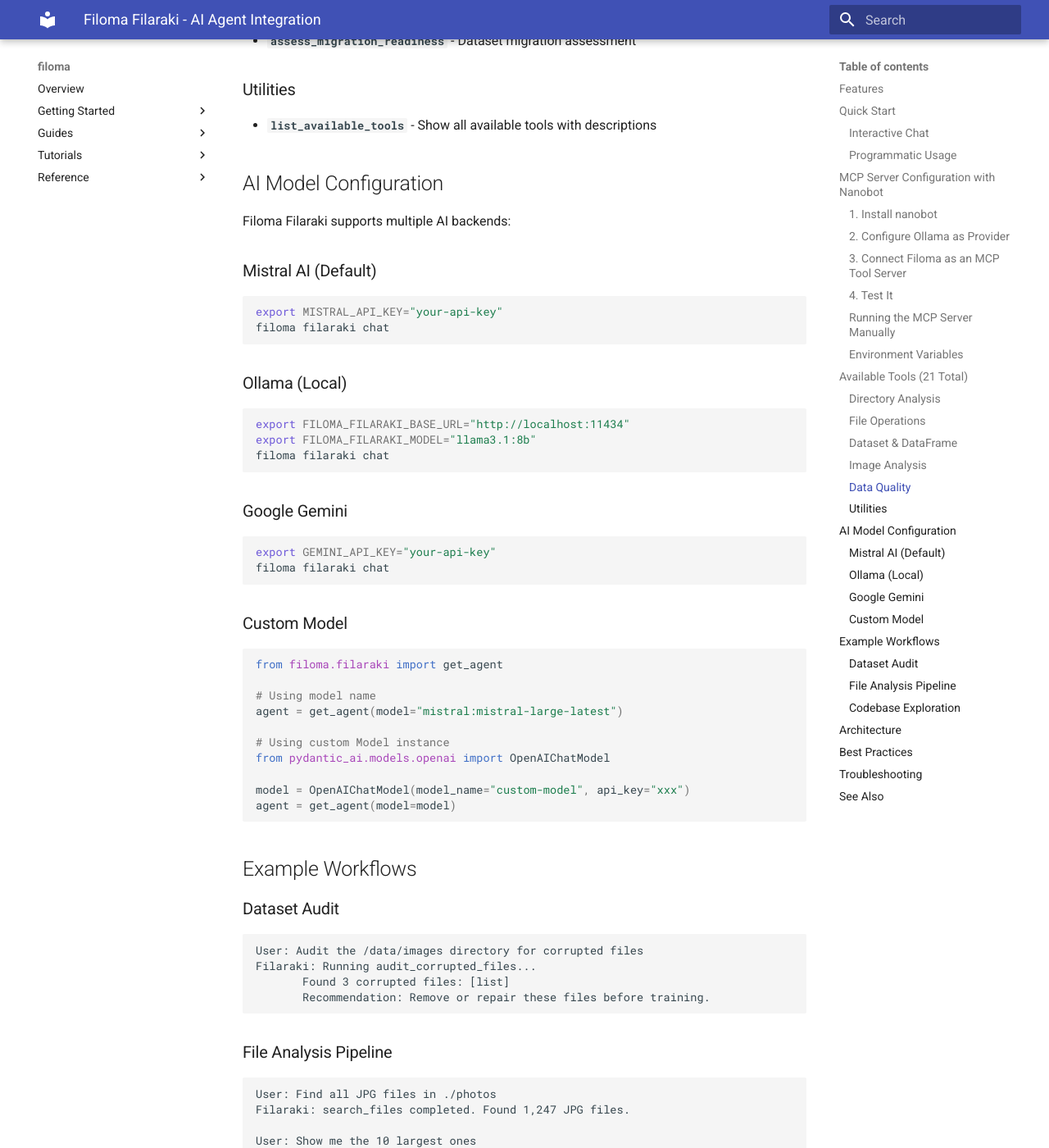
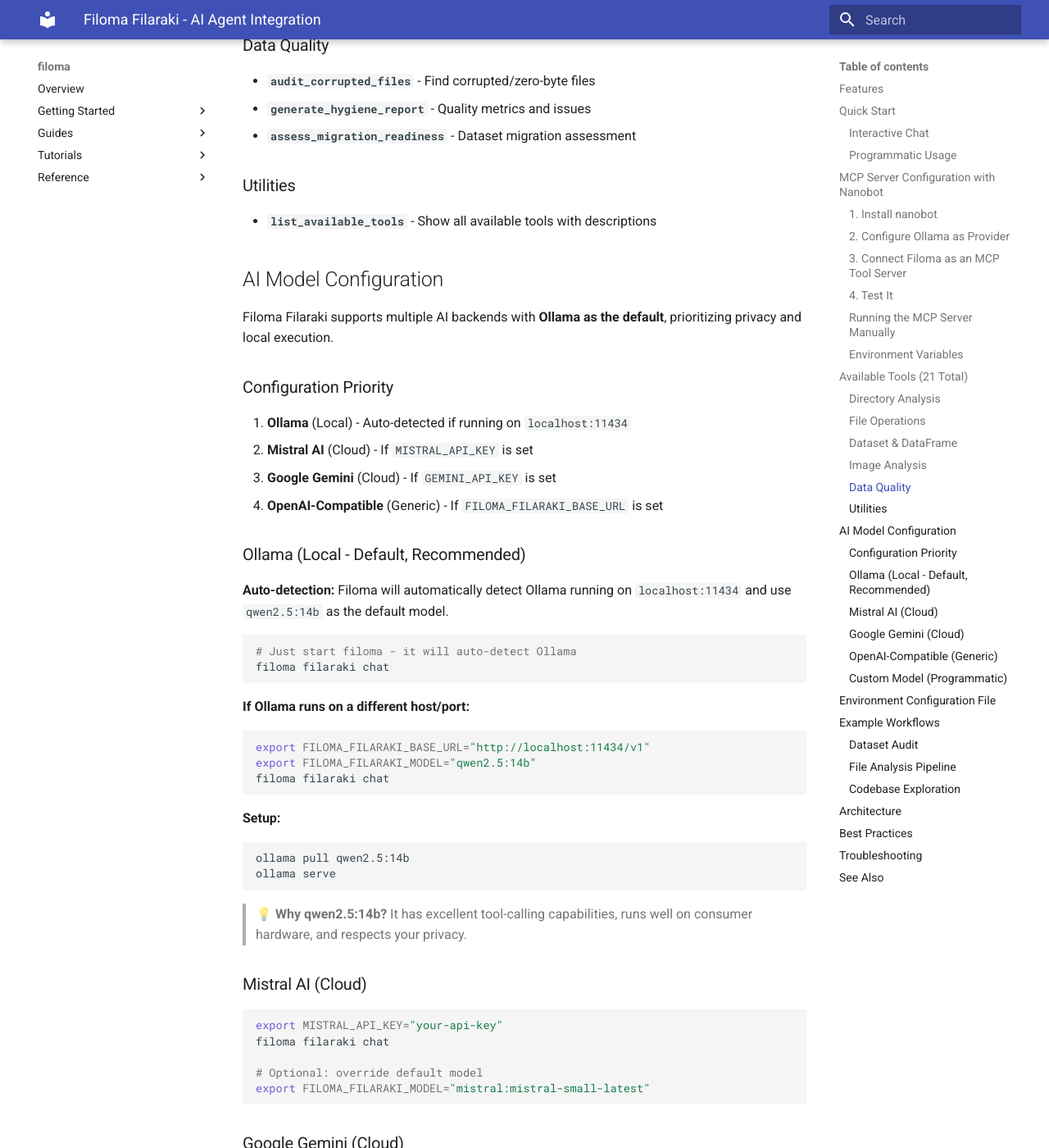
Before and after one commit to kalfasyan/filoma, an MkDocs documentation site: the page built from docs/guides/filaraki.md, in a window 1280 px wide and 1400 px high, scrolled down 4046 px. Shown: the whole window at 82% size. Built offline with MkDocs 1.6.1 and Material for MkDocs 9.7.7, drawn with Linux system fonts in a browser that asks for light colours; some of the changed text lies outside the part shown.

Commit message:
docs(filaraki): restructure AI config with Ollama as default
Prioritize Ollama (local) as the default AI provider over cloud
options for privacy and cost benefits. Add comprehensive setup
instructions for auto-detection on localhost:11434.

Reorganize configuration scenarios by priority:
- Scenario A: Ollama (Local/Default)
- Scenario B: Mistral AI (Cloud)
- Scenario C: Google Gemini (Cloud)
- Scenario D: OpenAI-Compatible APIs (New)

Update documentation with detailed examples for OpenAI,
OpenRouter, and other compatible endpoints. Include model
recommendations (qwen2.5:14b) and prerequisites sections.

````diff
--- a/docs/guides/filaraki.md
+++ b/docs/guides/filaraki.md
@@ -16,11 +16,17 @@
 ### Interactive Chat
 
 ```bash
-# Start the chat interface
+# Start the chat interface (auto-detects Ollama on localhost:11434)
 filoma filaraki chat
 
 # Or use uv
-uv run filoma filaraki chat
+uvx filoma filaraki chat
+```
+
+**Prerequisites for Ollama (if auto-detected):**
+```bash
+ollama pull qwen2.5:14b
+ollama serve
 ```
 
 ### Programmatic Usage
@@ -169,28 +175,80 @@
 
 ## AI Model Configuration
 
-Filoma Filaraki supports multiple AI backends:
+Filoma Filaraki supports multiple AI backends with **Ollama as the default**, prioritizing privacy and local execution.
 
-### Mistral AI (Default)
+### Configuration Priority
+
+1. **Ollama** (Local) - Auto-detected if running on `localhost:11434`
+2. **Mistral AI** (Cloud) - If `MISTRAL_API_KEY` is set
+3. **Google Gemini** (Cloud) - If `GEMINI_API_KEY` is set
+4. **OpenAI-Compatible** (Generic) - If `FILOMA_FILARAKI_BASE_URL` is set
+
+### Ollama (Local - Default, Recommended)
+
+**Auto-detection:** Filoma will automatically detect Ollama running on `localhost:11434` and use `qwen2.5:14b` as the default model.
+
+```bash
+# Just start filoma - it will auto-detect Ollama
+filoma filaraki chat
+```
+
+**If Ollama runs on a different host/port:**
+```bash
+export FILOMA_FILARAKI_BASE_URL="http://localhost:11434/v1"
+export FILOMA_FILARAKI_MODEL="qwen2.5:14b"
+filoma filaraki chat
+```
+
+**Setup:**
+```bash
+ollama pull qwen2.5:14b
+ollama serve
+```
+
+> 💡 **Why qwen2.5:14b?** It has excellent tool-calling capabilities, runs well on consumer hardware, and respects your privacy.
+
+### Mistral AI (Cloud)
+
 ```bash
 export MISTRAL_API_KEY="your-api-key"
 filoma filaraki chat
+
+# Optional: override default model
+export FILOMA_FILARAKI_MODEL="mistral:mistral-small-latest"
 ```
 
-### Ollama (Local)
+### Google Gemini (Cloud)
+
 ```bash
-export FILOMA_FILARAKI_BASE_URL="http://localhost:11434"
-export FILOMA_FILARAKI_MODEL="llama3.1:8b"
+export GEMINI_API_KEY="your-api-key"
+filoma filaraki chat
+
+# Optional: override default model
+export FILOMA_FILARAKI_MODEL="gemini-1.5-flash"
+```
+
+### OpenAI-Compatible (Generic)
+
+Use any OpenAI-compatible API endpoint including OpenAI, OpenRouter, Together AI, Azure OpenAI, etc.
+
+**OpenAI:**
+```bash
+export FILOMA_FILARAKI_BASE_URL="https://api.openai.com/v1"
+export OPENAI_API_KEY="your-api-key"
 filoma filaraki chat
 ```
 
-### Google Gemini
+**OpenRouter (access to multiple models):**
 ```bash
-export GEMINI_API_KEY="your-api-key"
+export FILOMA_FILARAKI_BASE_URL="https://openrouter.ai/api/v1"
+export OPENAI_API_KEY="your-openrouter-key"
+export FILOMA_FILARAKI_MODEL="anthropic/claude-3.5-sonnet"
 filoma filaraki chat
 ```
 
-### Custom Model
+### Custom Model (Programmatic)
+
 ```python
 from filoma.filaraki import get_agent
 
@@ -203,6 +261,29 @@
 model = OpenAIChatModel(model_name="custom-model", api_key="xxx")
 agent = get_agent(model=model)
 ```
+
+## Environment Configuration File
+
+For local development, copy `.env_example` to `.env`:
+
+```bash
+cp .env_example .env
+```
+
+Then edit `.env` and uncomment only ONE scenario:
+
+```bash
+# Ollama (Default - recommended)
+FILOMA_FILARAKI_MODEL=qwen2.5:14b
+
+# Or for cloud providers, set the API key:
+# MISTRAL_API_KEY=your_key_here
+# GEMINI_API_KEY=your_key_here
+# OPENAI_API_KEY=your_key_here
+# FILOMA_FILARAKI_BASE_URL=https://api.openai.com/v1
+```
+
+> ⚠️ **Note:** When using `uvx`, environment variables from `.env` are not automatically loaded. Export them in your shell or use `uv run` with `--env-file .env`.
 
 ## Example Workflows
 
@@ -254,6 +335,8 @@
 3. **Chain Operations**: Filter, sort, and export DataFrames in sequence
 4. **View vs Analyze**: Use `open_file` for viewing, `read_file` for analysis
 5. **Safety First**: The agent is read-only except for `export_dataframe`
+6. **Ollama First**: Use local Ollama for privacy and zero cost
+7. **Tool Calling Models**: Prefer models with good tool-calling (qwen2.5, mistral)
 
 ## Troubleshooting
 
@@ -263,11 +346,17 @@
 **Issue**: "No DataFrame loaded" error
 - **Solution**: Run `search_files` or `create_dataset_dataframe` first
 
+**Issue**: "Make sure Ollama is running" error
+- **Solution**: Ensure Ollama is running: `ollama serve` and you have the model: `ollama pull qwen2.5:14b`
+
 **Issue**: Model not responding correctly
-- **Solution**: Check API keys are set: `MISTRAL_API_KEY`, `GEMINI_API_KEY`, etc.
+- **Solution**: Check API keys are set: `MISTRAL_API_KEY`, `GEMINI_API_KEY`, `OPENAI_API_KEY`, etc.
 
 **Issue**: MCP server not connecting
 - **Solution**: Verify the path in your MCP config and ensure uv/pip is available
+
+**Issue**: Tool-calling not working
+- **Solution**: Switch to a model with better tool-calling support (qwen2.5:14b, mistral-small)
 
 ## See Also
 
@@ -275,3 +364,4 @@
 - [Data Quality Guide](../guides/data-integrity.md) - Data validation and quality checks
 - [PydanticAI Documentation](https://ai.pydantic.dev/) - Framework powering Filoma Filaraki
 - [MCP Documentation](https://modelcontextprotocol.io/) - Model Context Protocol specification
+- [Ollama Documentation](https://ollama.com/) - Run LLMs locally
````
Also changed, not shown: 3 other files.
